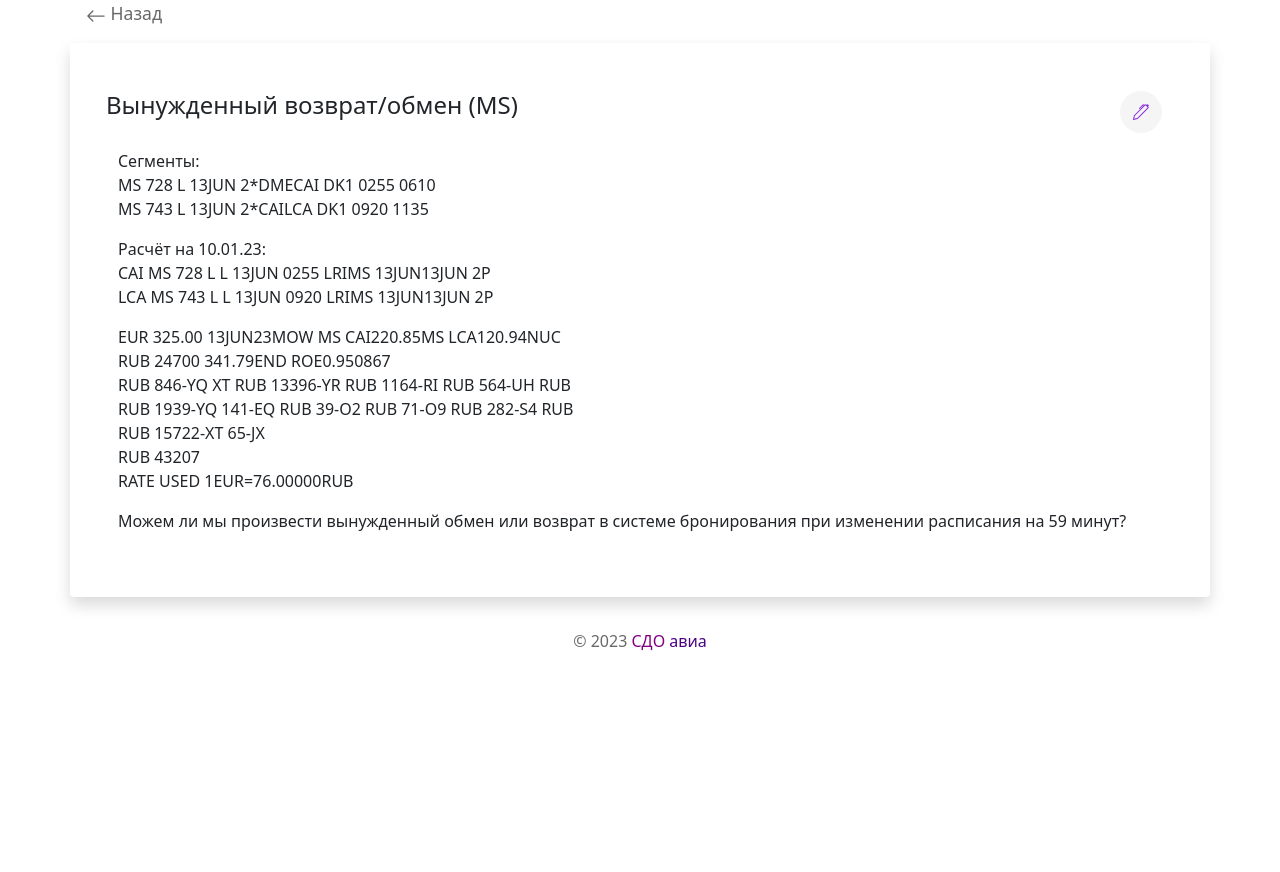
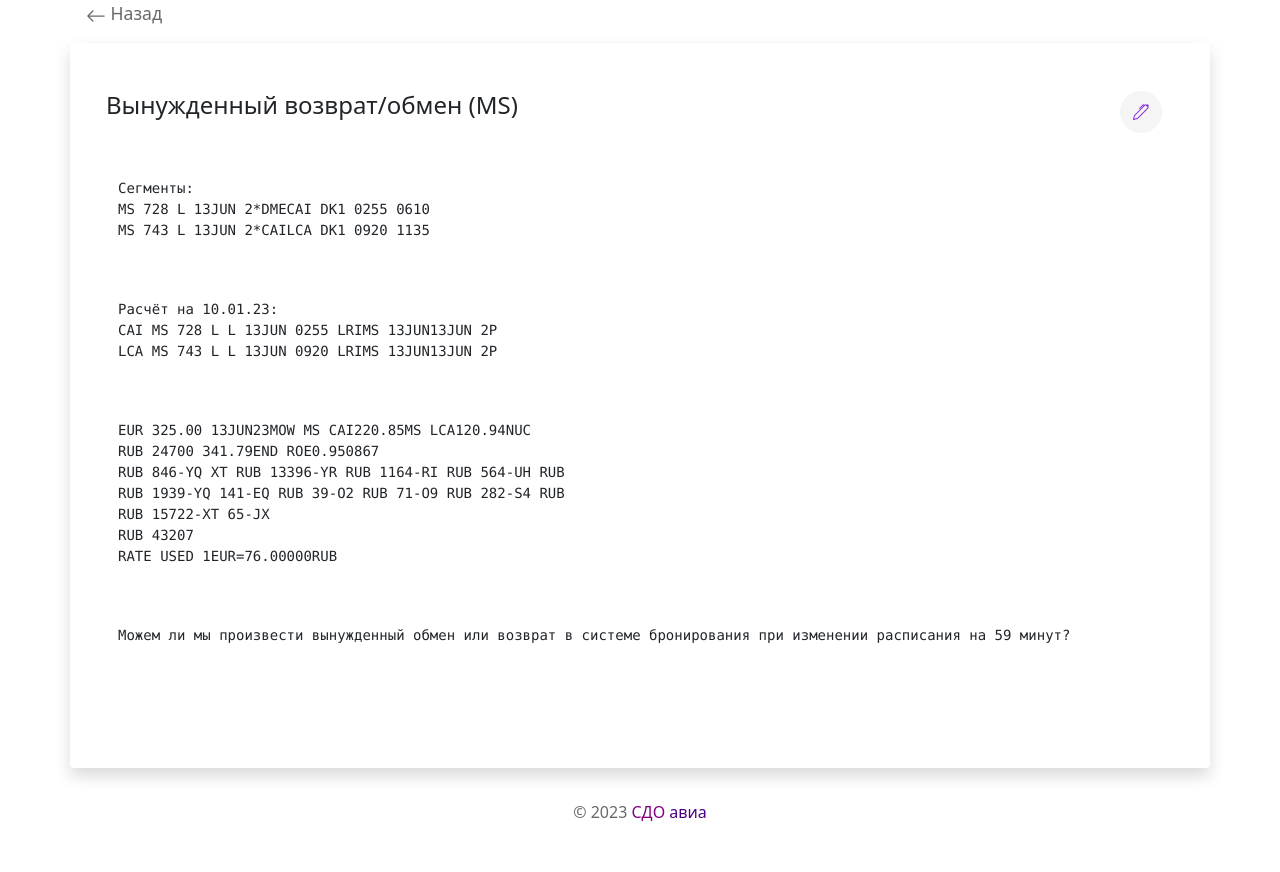
Before and after one commit to LylovY/SDO-Avia, a Django app: page /tasks/24/ in a window 1280 px wide. Shown: the part 138-1010 px from the top of the page. Before the commit the page ends 789 px from the top, so only its background shows below. Run offline with Django 3.2, Linux system fonts and the light colour scheme; a user stored in the database is signed in; data comes from the database, SQL or seed files in the repository; some libraries are stand-ins or nearby versions.

Commit message:
Question spacing 2

```diff
--- a/sdo/tasks/static/css/main.css
+++ b/sdo/tasks/static/css/main.css
@@ -152,3 +152,7 @@ html, main{
     color: White;
     background-color: BlueViolet;
 }
+
+pre {
+    white-space: pre-wrap;
+}
--- a/sdo/templates/tasks/task_detail.html
+++ b/sdo/templates/tasks/task_detail.html
@@ -47,7 +47,9 @@
 			{% endif %}
 		</div>
 		<div align="justify">
-			<p>{{ task.description|linebreaks }}</p>
+			<pre>
+				<p>{{ task.description|linebreaks }}</p>
+			</pre>
 		</div>
 		{% for answer in relation.answers.all %}
 			<div class="card col-10 d-flex justify-content-start mt-5" style="border-color: Gainsboro; border-radius: 15px;">
--- a/sdo/templates/tasks/task_detail_admin.html
+++ b/sdo/templates/tasks/task_detail_admin.html
@@ -24,7 +24,9 @@
 			</div>
 		</div>
 		<div align="justify">
-			<p>{{ task.description|linebreaks }}</p>
+			<pre>
+				<p>{{ task.description|linebreaks }}</p>
+			</pre>
 		</div>
 	</article>
 </div>
--- a/sdo/templates/tasks/task_list.html
+++ b/sdo/templates/tasks/task_list.html
@@ -49,7 +49,9 @@
 			{% endif %}
 		</div>
 		<div align="justify">
-			<p>{{ task.description|linebreaks }}</p>
+			<pre>
+				<p>{{ task.description|linebreaks }}</p>
+			</pre>
 		</div>
 		{% if task.status not in 'CHECK, ACCEPT' %}
 			<a class="btn addbutton" href="{% url 'tasks:task_detail' taskcase task.id  %}">
```
